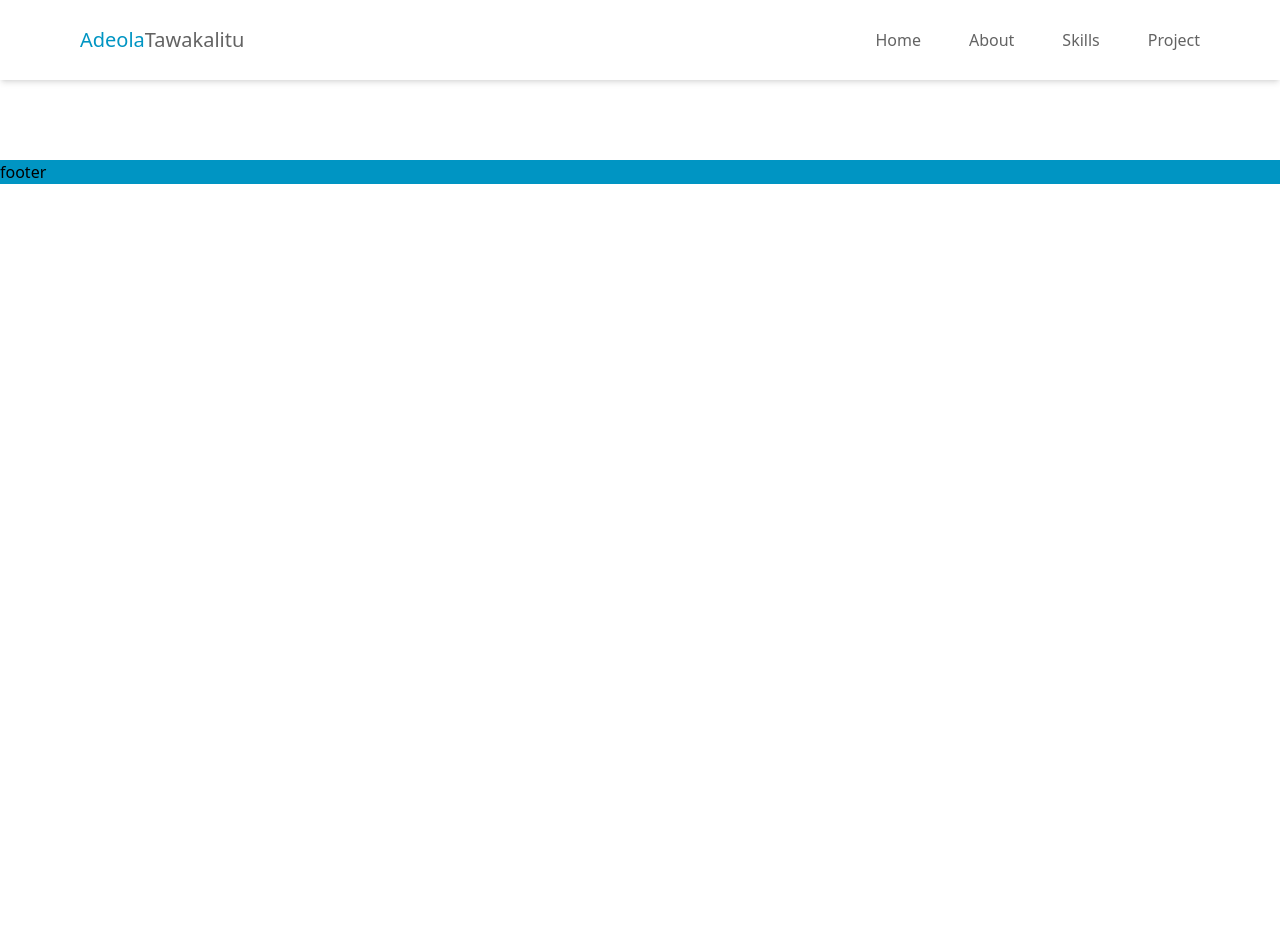
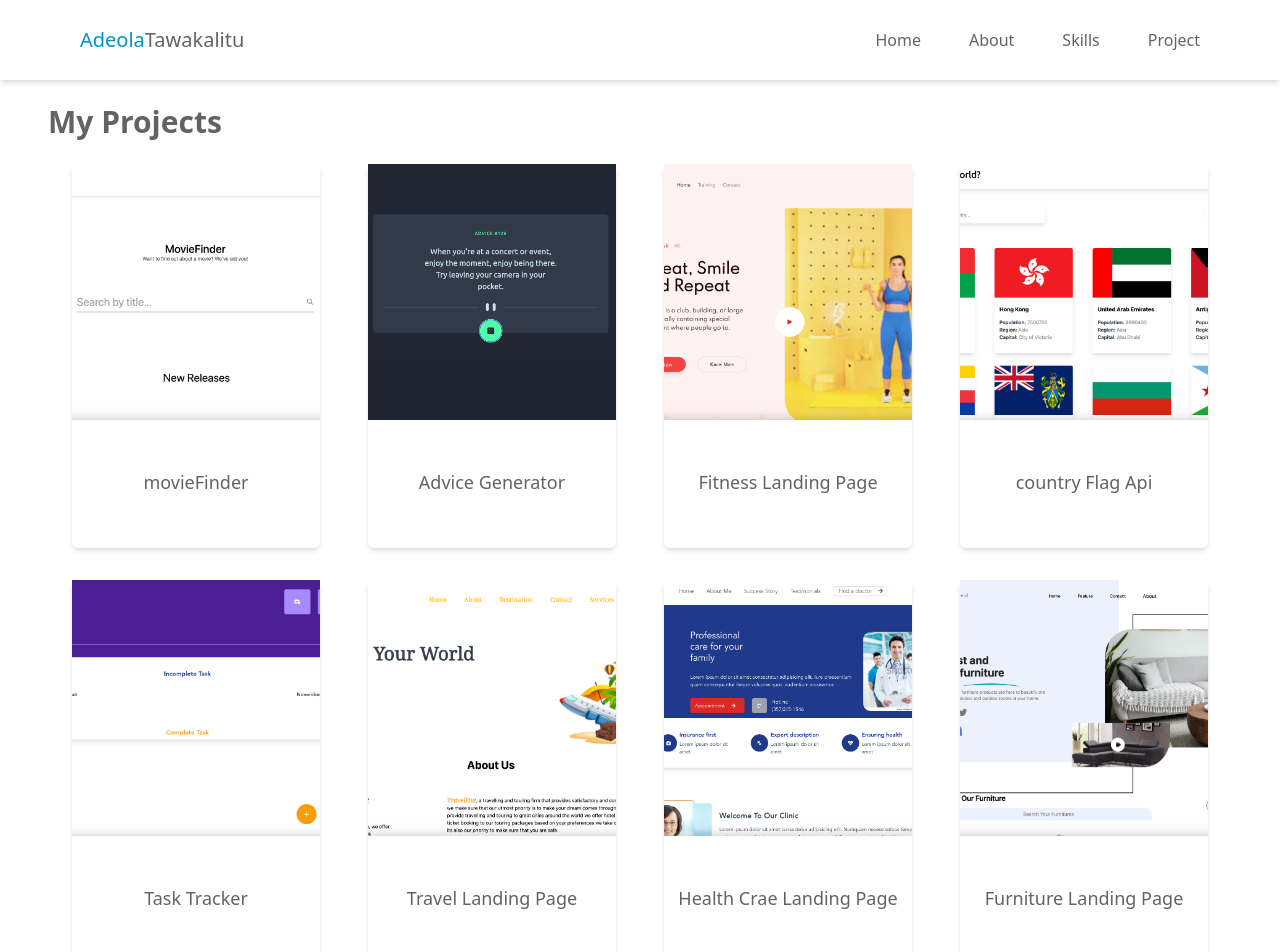
Before and after one commit to Abolade017/professional-portfolio, a Vue app: page /projects in a window 1280 px wide. Shown: the top 952 px of the page. Before the commit the page ends 800 px from the top, so only its background shows below. Built offline with nearby package versions, Linux system fonts and the light colour scheme.

Commit message:
added my projects page

```diff
--- a/src/components/Projects.vue
+++ b/src/components/Projects.vue
@@ -1,29 +1,23 @@
 <template>
-  <div class="px-12">
-    <h1 class="text-primary-gray font-bold text-3xl py-6">Projects</h1>
-    <div class="flex justify-between space-x-12">
-      <div v-for="project in projects" :key="project.id">
   <div
     class="bg-white shadow-md rounded-md h-96 hover:bg-primary-blue hover:opacity-90 hover:shadow-none"
   >
     <img
-            :src="/projectImages/ + project.photo + '.png'"
-            :alt="project.photo"
-            class="h-64 hover:bg-primary-blue hover:opacity-20"
+      :src="/projectImages/ + screenshot + '.png'"
+      :alt="screenshot"
+      class="h-64 object-cover hover:bg-primary-blue hover:opacity-20"
     />
     <div class="text-center text-primary-gray text-lg pt-12">
-            {{ project.name }}
-          </div>
-        </div>
-      </div>
+      <a :href="url" target="_blank"> {{ name }}</a>
     </div>
   </div>
 </template>
 <script setup>
-const projects = [
-  { id: 1, photo: "MovieFinder", name: "movieFinder" },
-  { id: 2, photo: "AdviceGenerator", name: "Advice Generator" },
-  { id: 3, photo: "fitness", name: "Fitness Landing Page" },
-  { id: 4, photo: "CountryFlag", name: "country Flag Api" },
-];
+import { defineProps } from "vue";
+const props = defineProps({
+  id: Number,
+  name: String,
+  url: String,
+  screenshot: String,
+});
 </script>
--- a/src/router/index.js
+++ b/src/router/index.js
@@ -20,7 +20,7 @@ const router = createRouter({
       component: () => import('../views/AboutView.vue')
     },
     {
-      path: '/project',
+      path: '/projects',
       name: 'project',
       component: ProjectView
     },
--- a/src/views/HomeView.vue
+++ b/src/views/HomeView.vue
@@ -1,10 +1,3 @@
-<script setup>
-import { RouterLink } from "vue-router";
-import Skills from "../components/Skills.vue";
-import Project from "../components/Projects.vue";
-import ProjectView from "./ProjectView.vue";
-</script>
-
 <template>
   <div class="px-10 flex" id="about">
     <div class="w-2/5 bg-primary-blue relative text-lg pb-60">
@@ -82,6 +75,53 @@ import ProjectView from "./ProjectView.vue";
   </div>
   <Skills class="" id="skills" />
   <div id="projects">
-    <Project />
+    <div class="px-12">
+      <h1 class="text-primary-gray font-bold text-3xl py-6">Projects</h1>
+      <div class="flex justify-between space-x-12">
+        <div v-for="project in projects" :key="project.id">
+          <Project
+            :name="project.name"
+            :screenshot="project.photo"
+            :url="project.url"
+          />
+        </div>
+      </div>
+      <div class="flex justify-end items-center pt-4">
+        <RouterLink to="/projects" class="text-primary-blue text-lg"
+          >See More</RouterLink
+        >
+      </div>
+    </div>
   </div>
 </template>
+<script setup>
+import { RouterLink } from "vue-router";
+import Skills from "../components/Skills.vue";
+import Project from "../components/Projects.vue";
+const projects = [
+  {
+    id: 1,
+    photo: "MovieFinder",
+    name: "movieFinder",
+    url: "https://movie-finder-3a181b.netlify.app/",
+  },
+  {
+    id: 2,
+    photo: "AdviceGenerator",
+    name: "Advice Generator",
+    url: "https://advice-generator-appd83a1.netlify.app/",
+  },
+  {
+    id: 3,
+    photo: "fitness",
+    name: "Fitness Landing Page",
+    url: "https://fitness-gym-7df655.netlify.app/",
+  },
+  {
+    id: 4,
+    photo: "CountryFlag",
+    name: "country Flag Api",
+    url: "https://country-api-flag-b4682.netlify.app/",
+  },
+];
+</script>
--- a/src/views/ProjectView.vue
+++ b/src/views/ProjectView.vue
@@ -1,28 +1,115 @@
 <template>
   <div class="px-12">
-    <h1 class="text-primary-gray font-bold text-3xl py-6">Projects</h1>
-    <div class="flex justify-between">
-      <div v-for="project in projects" :key="project.id">
-        <div class="bg-white shadow-md rounded-md hover:shadow-primary-blue">
-          <img
-            :src="/projectImages/ + project.photo + '.png'"
-            :alt="project.name"
-            class="h-96 hover:bg-primary-blue"
-          />
-          <div class="text-center text-primary-gray text-lg pt-12">
-            {{ project.name }}
-          </div>
-        </div>
+    <h1 class="text-primary-gray font-bold text-3xl py-6">My Projects</h1>
+    <div class="flex flex-wrap gap-y-8">
+      <div v-for="project in projects" :key="project.id" class="w-1/4 px-6">
+        <Project
+          :name="project.name"
+          :screenshot="project.photo"
+          :url="project.url"
+        />
       </div>
     </div>
   </div>
 </template>
 <script setup>
+import Project from "../components/Projects.vue";
 const projects = [
-  { id: 1, photo: "MovieFinder", name: "movieFinder" },
-  { id: 2, photo: "AdviceGenerator", name: "Advice generator" },
-  { id: 3, photo: "fitness", name: "Fitness Landing Page" },
-  { id: 4, photo: "CountryFlag", name: "country Flag Api" },
-  // { id: 5, photo: "JobListing", name: "JOb Listing" },
+  {
+    id: 1,
+    photo: "MovieFinder",
+    name: "movieFinder",
+    url: "https://movie-finder-3a181b.netlify.app/",
+  },
+  {
+    id: 2,
+    photo: "AdviceGenerator",
+    name: "Advice Generator",
+    url: "https://advice-generator-appd83a1.netlify.app/",
+  },
+  {
+    id: 3,
+    photo: "fitness",
+    name: "Fitness Landing Page",
+    url: "https://fitness-gym-7df655.netlify.app/",
+  },
+  {
+    id: 4,
+    photo: "CountryFlag",
+    name: "country Flag Api",
+    url: "https://country-api-flag-b4682.netlify.app/",
+  },
+  {
+    id: 5,
+    photo: "task-tracker",
+    name: "Task Tracker",
+    url: "https://task-tracker-17a494.netlify.app/",
+  },
+  {
+    id: 6,
+    photo: "Travel",
+    name: "Travel Landing Page",
+    url: "https://travelhut-0d0385.netlify.app/",
+  },
+  {
+    id: 7,
+    photo: "hospital",
+    name: "Health Crae Landing Page",
+    url: "https://health-care-6ddb0e.netlify.app/",
+  },
+  {
+    id: 8,
+    photo: "furniture",
+    name: "Furniture Landing Page",
+    url: "https://furnitureid.netlify.app/",
+  },
+  {
+    id: 9,
+    photo: "expense-manager",
+    name: "Expense Manager",
+    url: "https://expense-manager-c020a3.netlify.app/",
+  },
+  {
+    id: 10,
+    photo: "shopping",
+    name: "Shopping Landing Page",
+    url: "https://sneakercompany.netlify.app/",
+  },
+  {
+    id: 11,
+    photo: "IpAddress",
+    name: "IP Adrress",
+    url: "https://ipaddress-dcdf69.netlify.app/",
+  },
+  {
+    id: 12,
+    photo: "JobListing",
+    name: "Job Listing",
+    url: "https://joblistings-733f30.netlify.app/",
+  },
+  {
+    id: 13,
+    photo: "Notification",
+    name: "Notification Page",
+    url: "https://tranquil-notification-page.netlify.app/",
+  },
+  {
+    id: 14,
+    photo: "Multipleform",
+    name: "Multiple Form",
+    url: "https://multiple-form-step.netlify.app/",
+  },
+  {
+    id: 15,
+    photo: "weather",
+    name: "Weather App",
+    url: "https://capable-palmier-f36970.netlify.app/",
+  },
+  {
+    id: 16,
+    photo: "NewsLetter",
+    name: "NewsLetter Landing Page",
+    url: "https://newsletter-subscribe-779870.netlify.app/",
+  },
 ];
 </script>
```
Also changed, not shown: public/projectImages/Notification.png. Lines whose indentation alone changed are shown as unchanged.
